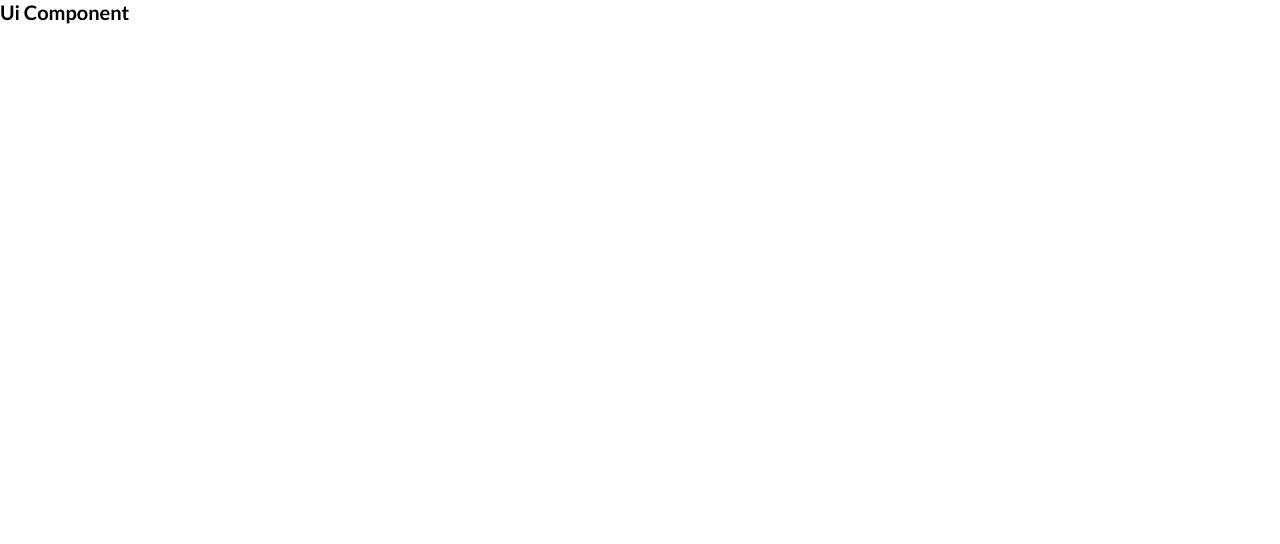
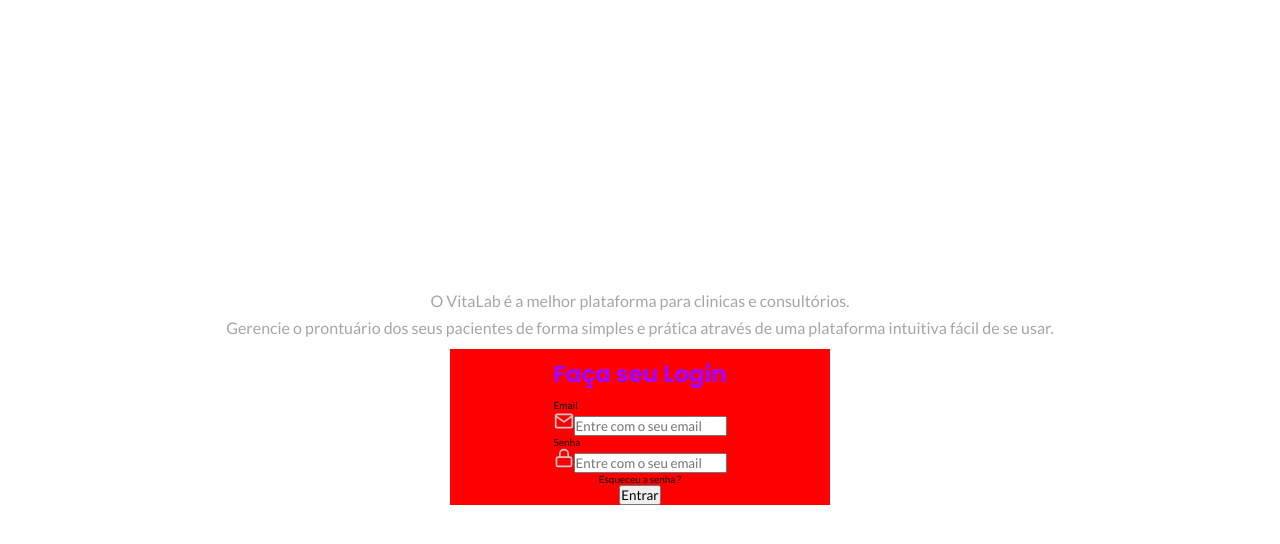
Before and after one commit to Luke0195/vitacliniclab-front, a React (Vite) app: page / in a window 1280 px wide. Shown: the top 544 px of the page. Built offline with nearby package versions, Linux system fonts and the light colour scheme.

Commit message:
style: create form base

```diff
--- a/index.html
+++ b/index.html
@@ -6,8 +6,10 @@
     <meta name="viewport" content="width=device-width, initial-scale=1.0" />
     <link rel="preconnect" href="https://fonts.googleapis.com">
     <link rel="preconnect" href="https://fonts.gstatic.com" crossorigin>
-    <link href="https://fonts.googleapis.com/css2?family=Lato:wght@300;400;700&display=swap" rel="stylesheet">
-    <title>VitaClinic Lab</title>
+    <link rel="preconnect" href="https://fonts.googleapis.com">
+    <link rel="preconnect" href="https://fonts.gstatic.com" crossorigin>
+    <link href="https://fonts.googleapis.com/css2?family=Lato:wght@300;400;700&family=Poppins:wght@300;400;500;700&display=swap" rel="stylesheet">
+    <title> VitaLab</title>
   </head>
   <body>
     <div id="root"></div>
--- a/package.json
+++ b/package.json
@@ -13,6 +13,7 @@
   "dependencies": {
     "react": "^18.2.0",
     "react-dom": "^18.2.0",
+    "react-icons": "^4.12.0",
     "styled-components": "^6.1.3"
   },
   "devDependencies": {
--- /dev/null
+++ b/src/features/signin/components/Form/index.tsx
@@ -0,0 +1,35 @@
+import * as S from '../../ui/styles'
+import { FiMail, FiLock } from 'react-icons/fi'
+export function Form() {
+  return (
+    <S.FormComponent>
+      <form>
+        <h2> Faça seu Login</h2>
+        <div>
+          <label> Email</label>
+          <div>
+            <FiMail size={20} color="#c8c8c8" />
+            <input
+              type="email"
+              name="email"
+              placeholder="Entre com o seu email"
+            />
+          </div>
+        </div>
+        <div>
+          <label> Senha </label>
+          <div>
+            <FiLock size={20} color="#c8c8c8" />
+            <input
+              type="email"
+              name="email"
+              placeholder="Entre com o seu email"
+            />
+          </div>
+        </div>
+        <span> Esqueceu a senha ?</span>
+        <button> Entrar </button>
+      </form>
+    </S.FormComponent>
+  )
+}
--- /dev/null
+++ b/src/features/signin/components/Info/index.tsx
@@ -0,0 +1,14 @@
+import * as S from '../../ui/styles'
+
+export function Info() {
+  return (
+    <S.InfoComponent>
+      <p> O VitaLab é a melhor plataforma para clinicas e consultórios.</p>
+      <p>
+        {' '}
+        Gerencie o prontuário dos seus pacientes de forma simples e prática
+        através de uma plataforma intuitiva fácil de se usar.
+      </p>
+    </S.InfoComponent>
+  )
+}
--- /dev/null
+++ b/src/features/signin/components/index.ts
@@ -0,0 +1,2 @@
+export * from './Info'
+export * from './Form'
--- a/src/features/signin/ui/index.tsx
+++ b/src/features/signin/ui/index.tsx
@@ -1,3 +1,11 @@
+import * as S from './styles'
+import { Info, Form } from '../components'
+
 export function Ui() {
-  return <h1> Ui Component </h1>
+  return (
+    <S.Container>
+      <Info />
+      <Form />
+    </S.Container>
+  )
 }
--- a/src/features/signin/ui/styles.ts
+++ b/src/features/signin/ui/styles.ts
@@ -3,4 +3,43 @@
 export const Container = styled.div`
   width: 100vw;
   height: 100vh;
+  display: flex;
+  align-items: center;
+  flex-direction: column;
+  justify-content: center;
+  background-color: #fff;
 `
+
+export const InfoComponent = styled.div`
+  width: 100%;
+  display: flex;
+  flex-direction: column;
+  align-items: center;
+  justify-content: center;
+
+  p {
+    font-size: 1.6rem;
+    text-align: center;
+    padding: 0.4rem 0;
+    color: #a4a6a5;
+  }
+`
+
+export const FormComponent = styled.div`
+  margin: 0.8rem 0;
+  h2 {
+    margin: 0.8rem 0;
+    font-size: 2.3rem;
+    font-weight: bold;
+    color: #a500ff;
+    font-family: 'Poppins', Arial, Helvetica, sans-serif;
+  }
+
+  form {
+    width: 38rem;
+    background-color: red;
+    display: flex;
+    flex-direction: column;
+    align-items: center;
+  }
+`
--- a/src/shared/assets/styles/global.ts
+++ b/src/shared/assets/styles/global.ts
@@ -13,7 +13,7 @@
   min-height: 100%;
  }
 
- body{
+ html{
   font-size: 62.5%;
  }
 `
```
Also changed, not shown: 1 other file (tests, documents, lock files or other folders).
